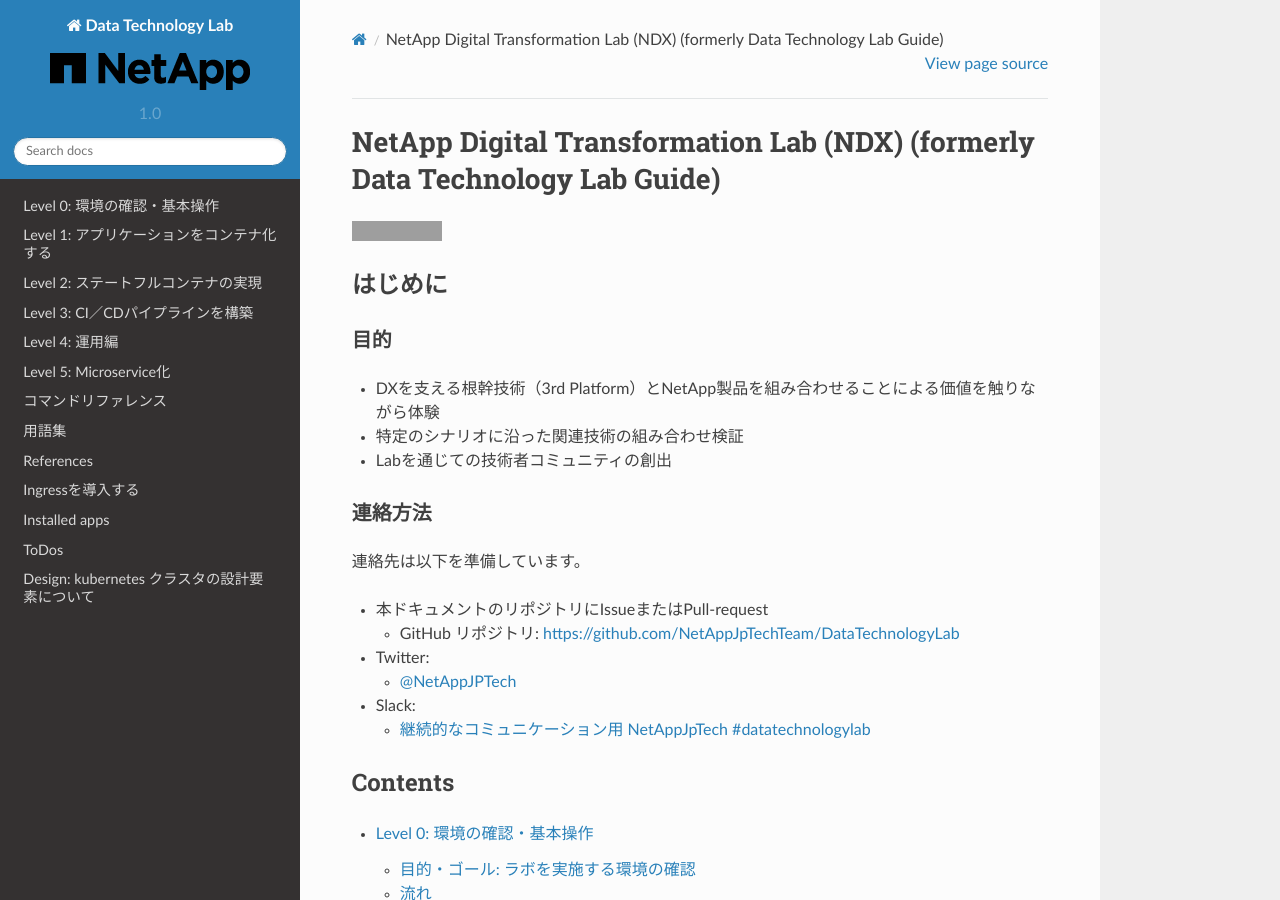
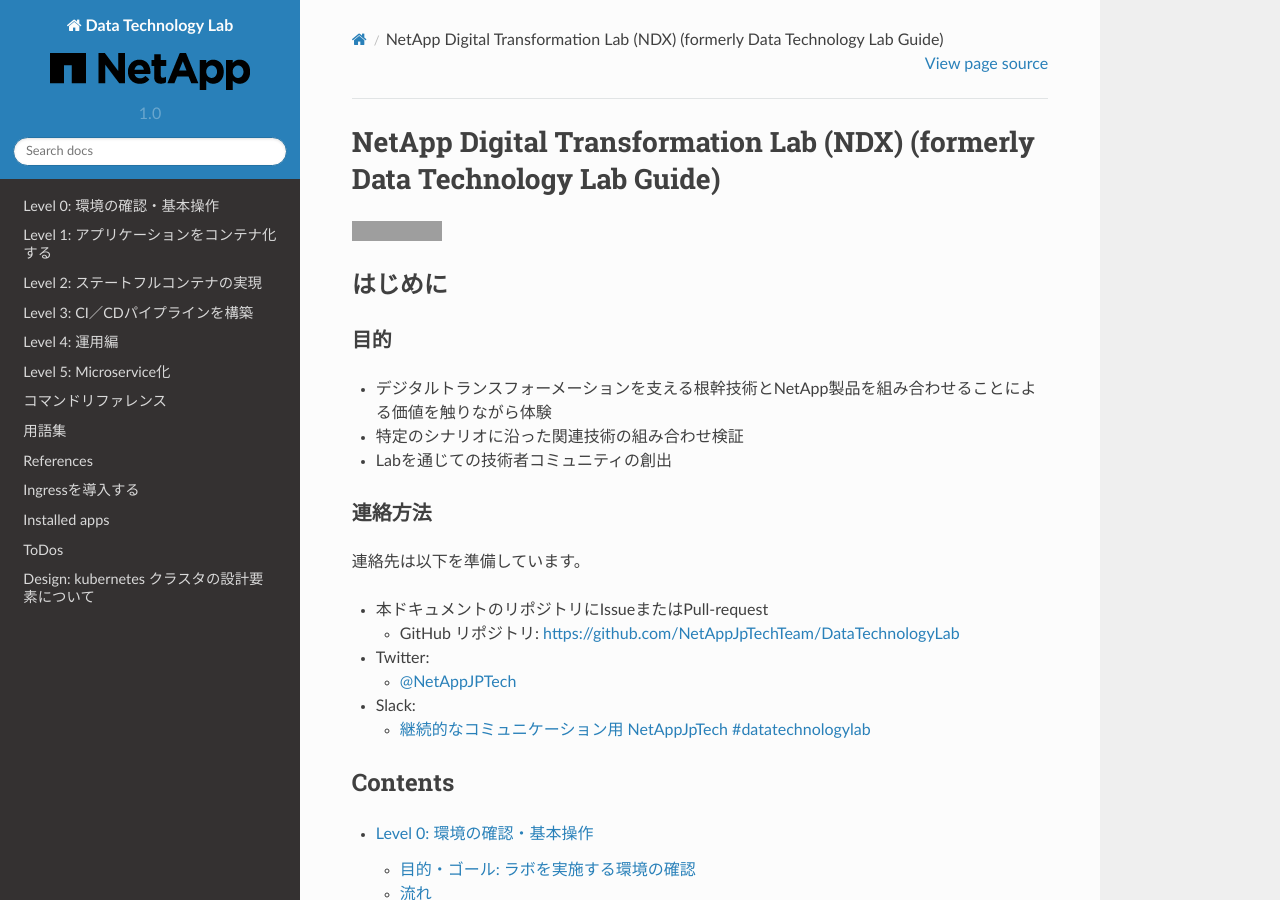
Before and after one commit to NetAppJpTechTeam/NetAppDigitalTransformationLab, a Sphinx documentation site: the page built from docs/source/index.rst, in a window 1280 px wide and 900 px high. Built offline with Sphinx 7.4.7 and the Read the Docs theme 2.0.0, drawn with Linux system fonts in a browser that asks for light colours; grey boxes are pictures that could not be loaded.

```diff
--- a/docs/source/Level2/index.rst
+++ b/docs/source/Level2/index.rst
@@ -184,10 +184,12 @@
 
 Tridentには特徴的な機能であるクローニングの機能が存在します。
 
-**巨大なボリュームでも容量消費せずに超高速にデータをコピーする**クローニングテクノロジーがkubernetesから使用可能となります。
+**巨大なボリュームでも容量消費せずに超高速にデータをコピーする** クローニングテクノロジーがkubernetesから使用可能となります。
 
 ユーザーが既存のボリュームを複製することによって新しいボリュームをプロビジョニングできる機能を提供しています。
 PVCアノテーションである、``trident.netapp.io/cloneFromPVC`` を介してクローン機能を利用できます。
+
+引数にPVC名（いわゆるボリューム名）を指定します。
 
 .. literalinclude:: resources/sample-pvccloning.yaml
     :language: yaml
--- a/docs/source/Level2/resources/sample-pvccloning.yaml
+++ b/docs/source/Level2/resources/sample-pvccloning.yaml
@@ -3,7 +3,7 @@
 metadata:
   name: basicclone
   annotations:
-    trident.netapp.io/cloneFromPVC: database
+    trident.netapp.io/cloneFromPVC: database (<-ここにクローンしたい既存のPVC名(ボリューム名）を記述）
 spec:
   accessModes:
     - ReadWriteOnce
--- a/docs/source/index.rst
+++ b/docs/source/index.rst
@@ -16,7 +16,7 @@
 目的
 ------------------------------------------------------------
 
-* DXを支える根幹技術（3rd Platform）とNetApp製品を組み合わせることによる価値を触りながら体験
+* デジタルトランスフォーメーションを支える根幹技術とNetApp製品を組み合わせることによる価値を触りながら体験
 * 特定のシナリオに沿った関連技術の組み合わせ検証
 * Labを通じての技術者コミュニティの創出
 
```
